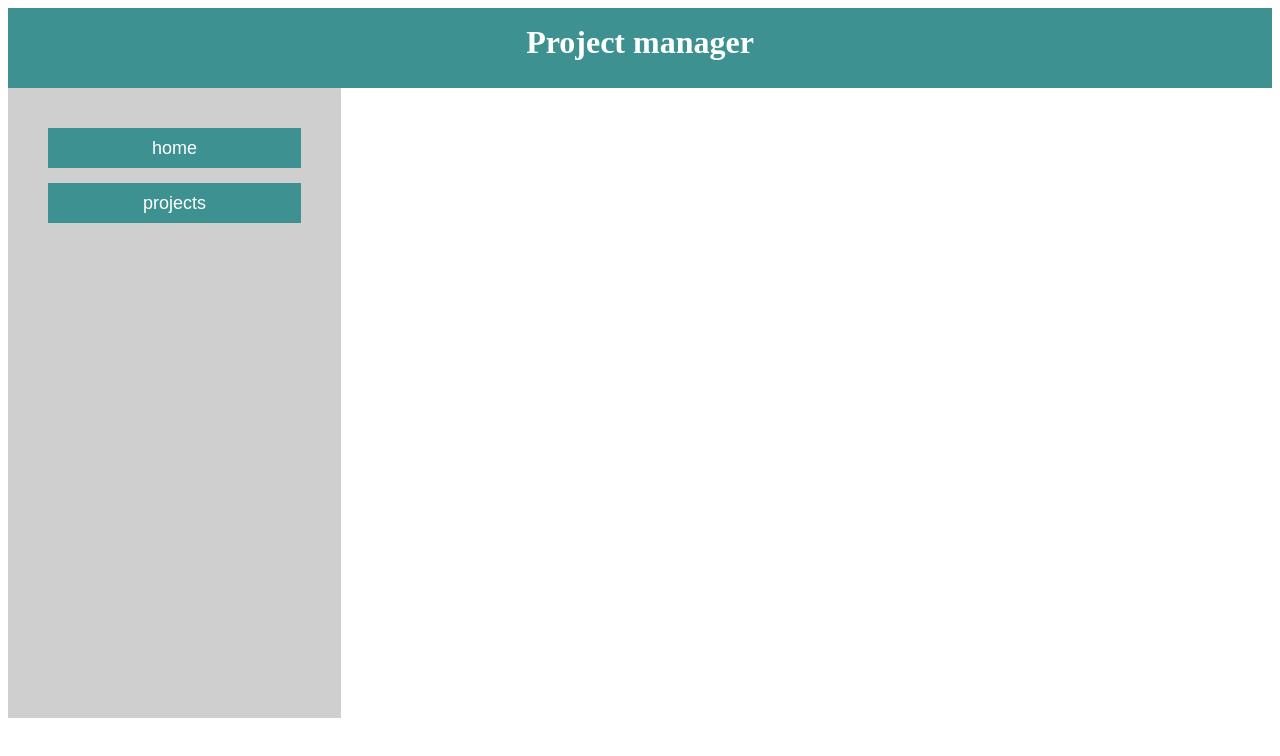
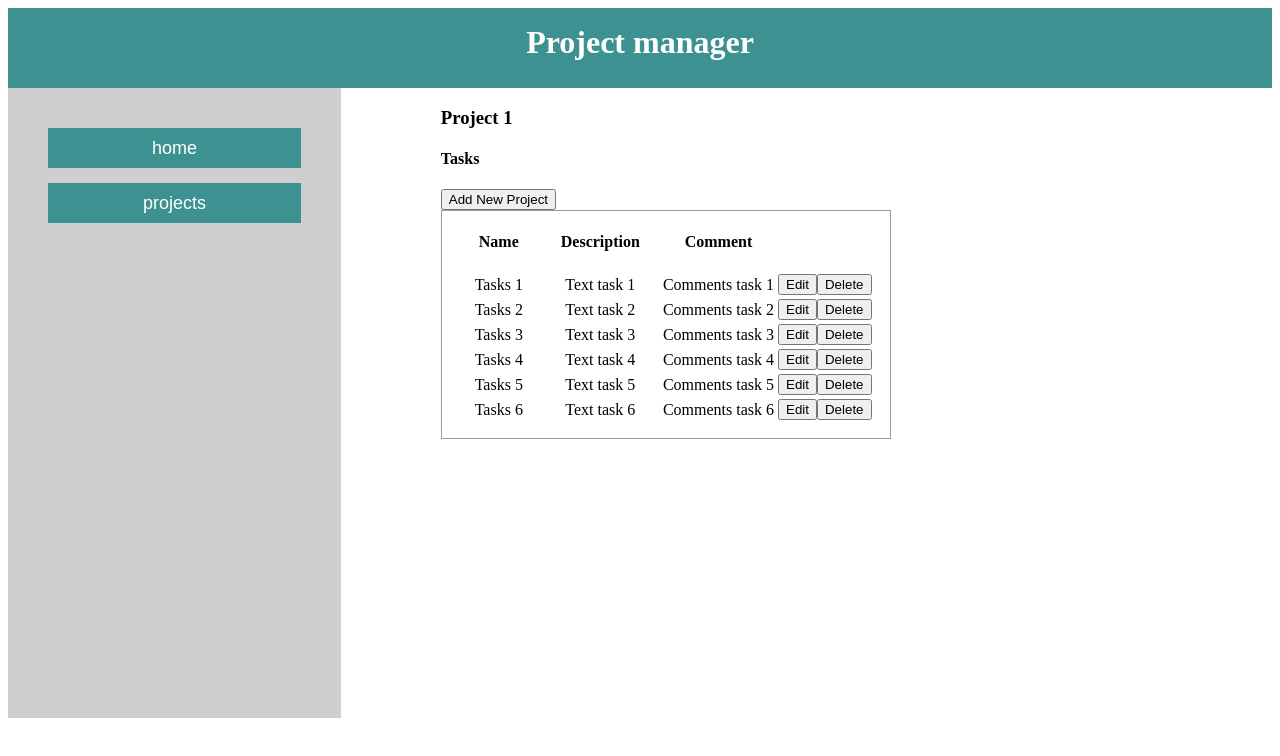
Before and after one commit to uzhcustoms/angular.progect-manager, an Angular app: page /project/1 in a window 1280 px wide. Before the commit this address led to /. Shown: the top 756 px of the page. Built offline with nearby package versions, Linux system fonts and the light colour scheme.

Commit message:
route correction

```diff
--- a/src/app/app-routing.module.ts
+++ b/src/app/app-routing.module.ts
@@ -10,10 +10,11 @@ const routes: Routes = [
     path: 'projects',
     loadChildren: () => import('./modules/projects.module').then(m => m.ProjectsModule)
   },
+
  ];
 
 @NgModule({
-  imports: [RouterModule.forRoot(routes)],
+  imports: [RouterModule.forRoot(routes),],
   exports: [RouterModule]
 })
 export class AppRoutingModule { }
--- a/src/app/components/projects/projects.component.html
+++ b/src/app/components/projects/projects.component.html
@@ -11,11 +11,11 @@
             </tr>
         </thead>
         <tbody>
-            <tr *ngFor="let item of projects; let i = index;">
-                <td class="name-project" (click)=" navigate(path); getItemIndex(i)" > {{ item.name }}         </td>
+            <tr *ngFor="let item of projects; let id = index;">
+                <td class="name-project" (click)="  getItemIndex(id)" [routerLink]="['project', item.id]"> {{ item.name }}         </td>
                 <td> {{ item.description }} </td>
-                <td> <button (click)="setEditForm(item, i)">Edit</button>
-                    <button (click)="onDelete(i)">Delete</button></td>
+                <td> <button (click)="setEditForm(item, id)">Edit</button>
+                    <button (click)="onDelete(id)">Delete</button></td>
             </tr>
         </tbody>
     </table>
--- a/src/app/components/projects/projects.component.ts
+++ b/src/app/components/projects/projects.component.ts
@@ -1,10 +1,10 @@
-import { Component, OnInit } from '@angular/core';
+import { Component, OnInit,Input } from '@angular/core';
 import { Project } from '../../models/project.model';
 import { ProjectsService } from '../../service/projects.service';
 import { Projects } from '../../data/projects.data';
 import { Router } from '@angular/router';
 import { FormGroup, FormControl } from '@angular/forms';
-
+import { ActivatedRoute} from '@angular/router';
 @Component({
   selector: 'app-projects',
   templateUrl: './projects.component.html',
@@ -12,7 +12,7 @@ import { FormGroup, FormControl } from '@angular/forms';
 
 })
 export class ProjectsComponent implements OnInit {
-
+  id: number = 0;
   adding: boolean = false;
   editing: boolean = false;
   editingIndex: number = 0;
@@ -24,9 +24,9 @@ export class ProjectsComponent implements OnInit {
     description: new FormControl(''),
     task: new FormControl([]),
   });
-  path: string = 'tasks';
+  path: string = 'project/:id';
 
-  constructor(private projectsService: ProjectsService, private router: Router    ) {
+  constructor(private projectsService: ProjectsService, private router: Router, private activateRoute: ActivatedRoute   ) {
     this.getProjects();
   }
 
@@ -79,7 +79,9 @@ export class ProjectsComponent implements OnInit {
   }
 
   getItemIndex(index: number) {
-    this.projectsService.setIndex(index);
+  //  this.id = index;
+   this.activateRoute.snapshot.params['id'];
+
   }
 
   navigate(path: string) {
--- a/src/app/components/tasks/tasks.component.html
+++ b/src/app/components/tasks/tasks.component.html
@@ -1,9 +1,10 @@
 <div class="tasks">
-    <!-- <h3>{{}}</h3> -->
+    <h3>{{project.name}}</h3>
 
-    <h4 (click)="test()">Tasks</h4>
+    <h4>Tasks</h4>
+    <button > Add New Project</button>
 
-    <!-- <table *ngIf="project.tasks.length > 0">
+    <table *ngIf="project.tasks.length > 0">
         <thead>
             <tr>
                 <th>Name</th>
@@ -22,7 +23,7 @@
                 </td>
             </tr>
         </tbody>
-    </table> -->
+    </table>
 
 
 
--- a/src/app/components/tasks/tasks.component.ts
+++ b/src/app/components/tasks/tasks.component.ts
@@ -1,8 +1,8 @@
 import { Component, OnInit,Input } from '@angular/core';
 import { ProjectsService } from '../../service/projects.service';
-import { Task } from '../../models/task.model';
 import { Project } from '../../models/project.model';
 import { Projects } from '../../data/projects.data';
+import { ActivatedRoute} from '@angular/router';
 
 
 @Component({
@@ -12,26 +12,22 @@ import { Projects } from '../../data/projects.data';
 })
 
 export class TasksComponent implements OnInit {
-   index: number = 0;
-   project: Project = new Project();
+   id: number = 0;
+   project: Project;
    projects: Project[] = [];
-   constructor(public projectsService: ProjectsService) {
-      this.getProjects();
+
+   constructor(public projectsService: ProjectsService,
+    private activateRoute: ActivatedRoute) {
+      this.getProject();
    }
 
-   getProjects(): void {
-     this.projectsService.getProjects().subscribe(data => this.projects = data);
-      this.index = this.projectsService.getIndex();
-      this.project = this.projects[this.index];
-   }
-
-
-   test() {
-     console.log(this.project);
-   }
+    getProject(): void {
+      this.activateRoute.params.subscribe(params=> this.id = params['id']);
+      this.project = this.projects[this.id];
+    }
 
    ngOnInit(): void {
-
+      this.projectsService.getProjectById(this.id).subscribe((project: Project)=> this.project = project);
    }
 
 }
--- a/src/app/modules/tasks.module.ts
+++ b/src/app/modules/tasks.module.ts
@@ -5,9 +5,6 @@ import { HttpClientModule } from '@angular/common/http';
 import { TasksRoutingModule } from '../routings/tasks-routing.module';
 import { FormsModule } from '@angular/forms';
 import { ProjectsService } from '../service/projects.service';
-
-
-
 @NgModule({
   declarations: [
     TasksComponent
--- a/src/app/routings/projects-routing.module.ts
+++ b/src/app/routings/projects-routing.module.ts
@@ -9,7 +9,7 @@ const routes: Routes = [
     component: ProjectsComponent
   },
   {
-    path: 'tasks',
+    path: 'project/:id',
     component: TasksComponent
   }
 ];
--- a/src/app/service/projects.service.ts
+++ b/src/app/service/projects.service.ts
@@ -9,17 +9,16 @@ import { of } from 'rxjs';
 })
 export class ProjectsService {
   index: number = 0;
+  project = Project;
+
   constructor() {}
 
   getProjects(): Observable<Project[]> {
     return of(Projects)
   }
 
-  setIndex(val: number) {
-    this.index = val;
-  }
-
-  getIndex() {
-    return this.index;
+  getProjectById(id: number): Observable<Project> {
+    let project: Project = <Project>Projects.find((projectItem: Project) => projectItem.id == id);
+    return of(project)
   }
 }
```
Also changed, not shown: src/app/app.module.ts (+3 -7 lines), src/app/app.component.html (line endings or trailing spaces).
